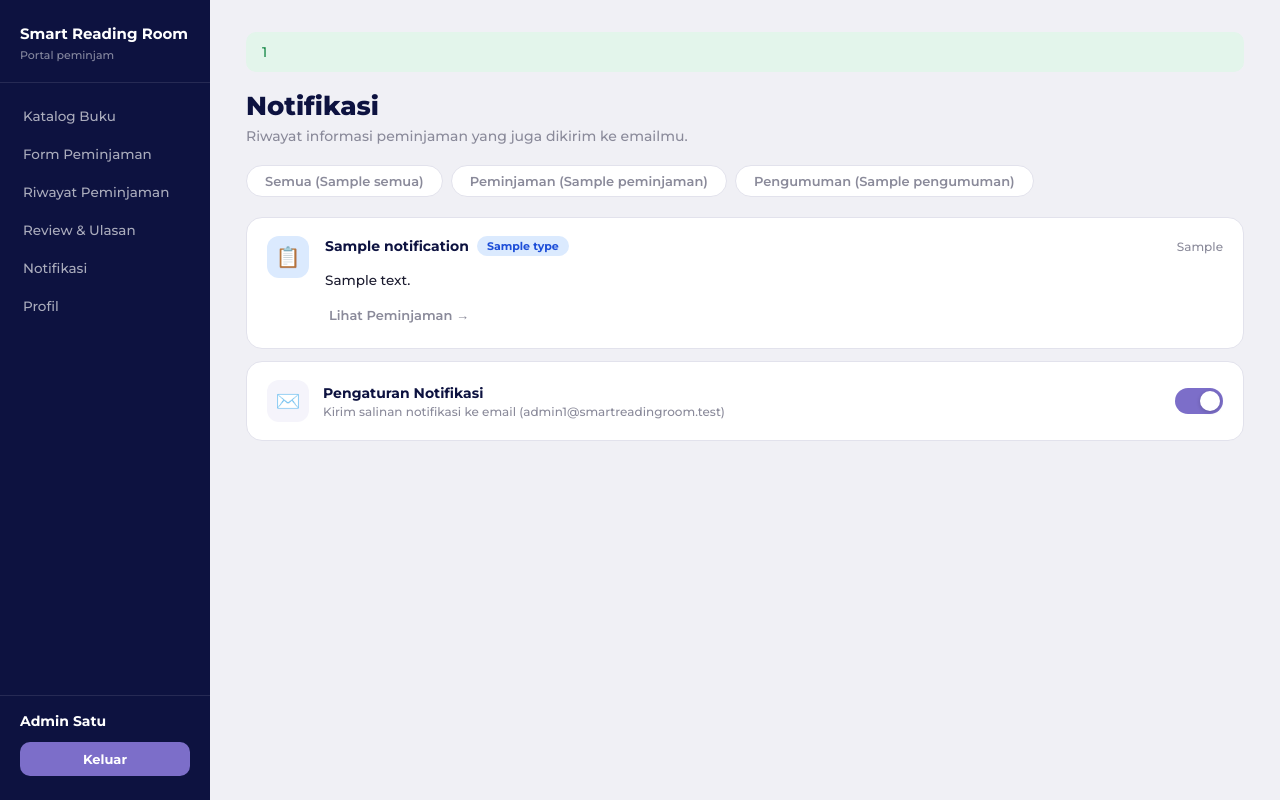
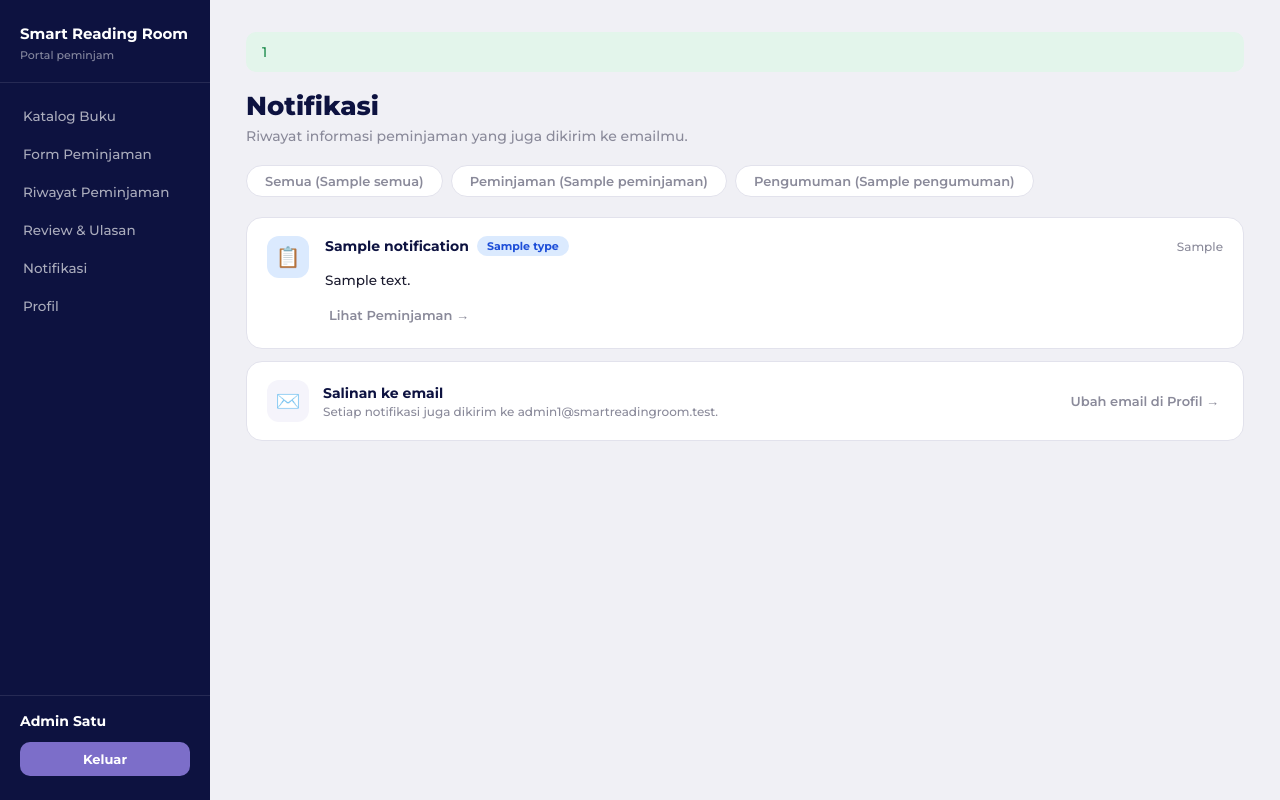
Before and after one commit to mahadrafan/smart-reading-room, a Laravel app: template resources/views/user/notifications.blade.php in a window 1280 px wide. Run offline with Laravel 12, Linux system fonts and the light colour scheme; a user stored in the database is signed in; data comes from the database, SQL or seed files in the repository; the template is opened without the code that fills it: most values are stand-ins (such as "Sample title", 1, 10 or a date in 2020).

Commit message:
Hapus elemen palsu di halaman Notifikasi
Halaman Notifikasi menampilkan kontrol yang terlihat bisa dipakai padahal
tidak ada fiturnya. Semuanya diganti dengan tampilan yang sesuai kenyataan.

Dihapus:
- Tombol "Perpanjang Sekarang" pada notifikasi Terlambat (fitur perpanjangan
  tidak ada; tombolnya hanya membuka detail peminjaman).
- Toggle "Pengaturan Notifikasi" untuk salinan email (tidak menyimpan apa pun,
  email tetap selalu dikirim), beserta CSS toggle dan .notif-aksi-btn.

Diubah:
- Notifikasi Terlambat memakai tautan "Lihat Peminjaman" seperti notifikasi
  lain; di detail peminjaman sudah ada denda berjalan dan cara membayarnya.
- Kartu bawah menjadi info "Salinan ke email": setiap notifikasi juga dikirim
  ke email akun, dengan tautan "Ubah email di Profil". Kartu bisa turun baris
  di layar sempit.
- Deretan tab (Semua/Peminjaman/Pengumuman) hanya tampil bila ada notifikasi
  Pengumuman. Tanpa pengumuman (belum ada fitur membuatnya) tab Pengumuman
  selalu kosong dan tab Semua = Peminjaman, jadi tab disembunyikan dan
  ?tab=... di alamat diabaikan. Tab muncul sendiri bila kelak ada pengumuman.

Ditambahkan:
- Test bahwa halaman notifikasi tanpa pengumuman tidak menampilkan tab,
  tombol perpanjang, maupun toggle, dan notifikasi Terlambat punya tautan ke
  detail peminjaman.

Co-Authored-By: Claude Opus 5.5 <noreply@anthropic.com>

```diff
--- a/app/Http/Controllers/NotificationController.php
+++ b/app/Http/Controllers/NotificationController.php
@@ -24,7 +24,10 @@ class NotificationController extends Controller
             'pengumuman' => $tabPengumuman(clone $milikSaya)->count(),
         ];
 
-        $tab = in_array($request->tab, ['peminjaman', 'pengumuman'], true) ? $request->tab : 'semua';
+        // tab hanya tampil bila ada pengumuman; tanpa pengumuman selalu tampilkan semua notifikasi
+        $tab = $jumlahTab['pengumuman'] > 0 && in_array($request->tab, ['peminjaman', 'pengumuman'], true)
+            ? $request->tab
+            : 'semua';
 
         $query = (clone $milikSaya)->with('loan.book')->orderByDesc('notification_id');
         if ($tab == 'peminjaman') {
--- a/public/css/user.css
+++ b/public/css/user.css
@@ -580,22 +580,15 @@ td.aksi .bahaya { color: var(--merah); }
 .notif-waktu { font-size: 12px; color: var(--abu); margin-left: auto; white-space: nowrap; padding-left: 10px; }
 .notif-pesan { font-size: 13.5px; color: var(--teks); line-height: 1.55; margin-bottom: 10px; }
 .notif-aksi { display: flex; gap: 10px; flex-wrap: wrap; align-items: center; }
-.notif-aksi-btn {
-    display: inline-flex; align-items: center; gap: 5px;
-    padding: 7px 14px; font: inherit; font-size: 13px; font-weight: 700;
-    color: #fff; background: var(--ungu); border: 0; border-radius: 8px;
-    cursor: pointer; text-decoration: none; transition: background 0.15s;
-}
-.notif-aksi-btn:hover { background: var(--ungu-gelap); }
 .notif-aksi-link {
     font-size: 13px; font-weight: 600; color: var(--abu);
     text-decoration: none; padding: 7px 4px;
 }
 .notif-aksi-link:hover { color: var(--ungu); }
 
-/* pengaturan notifikasi */
+/* info salinan notifikasi ke email */
 .notif-pengaturan {
-    display: flex; align-items: center; justify-content: space-between;
+    display: flex; align-items: center; justify-content: space-between; flex-wrap: wrap;
     padding: 18px 20px;
     background: var(--putih); border: 1px solid var(--garis);
     border-radius: 16px; gap: 16px;
@@ -607,23 +600,7 @@ td.aksi .bahaya { color: var(--merah); }
     font-size: 20px; color: var(--abu); flex-shrink: 0;
 }
 .notif-pengaturan-teks .judul { font-size: 14px; font-weight: 700; color: var(--navy); }
-.notif-pengaturan-teks .sub { font-size: 12px; color: var(--abu); margin-top: 2px; }
-/* toggle switch */
-.toggle-switch { position: relative; width: 48px; height: 26px; display: inline-block; }
-.toggle-switch input { opacity: 0; width: 0; height: 0; }
-.toggle-slider {
-    position: absolute; inset: 0; border-radius: 999px;
-    background: #c8c8d8; cursor: pointer; transition: background 0.2s;
-}
-.toggle-slider::before {
-    content: ''; position: absolute;
-    width: 20px; height: 20px; border-radius: 50%;
-    left: 3px; top: 3px;
-    background: #fff; transition: transform 0.2s;
-    box-shadow: 0 1px 4px rgba(0,0,0,0.2);
-}
-.toggle-switch input:checked + .toggle-slider { background: var(--ungu); }
-.toggle-switch input:checked + .toggle-slider::before { transform: translateX(22px); }
+.notif-pengaturan-teks .sub { font-size: 12px; color: var(--abu); margin-top: 2px; overflow-wrap: anywhere; }
 
 /* ---------- rak buku ala perpustakaan ---------- */
 .panel-rak {
--- a/resources/views/user/notifications.blade.php
+++ b/resources/views/user/notifications.blade.php
@@ -11,7 +11,10 @@
         </div>
     </div>
 
-    {{-- tab filter (angka tiap tab dihitung di controller dari semua notifikasi) --}}
+    {{-- tab filter (angka tiap tab dihitung di controller dari semua notifikasi).
+         Hanya tampil bila ada pengumuman; tanpa pengumuman, semua notifikasi adalah notifikasi peminjaman
+         sehingga tab Semua dan Peminjaman isinya sama persis. --}}
+    @if ($jumlahTab['pengumuman'] > 0)
         <div class="notif-tabs">
             <a href="{{ route('notifikasi.index') }}"
                class="notif-tab {{ $tabAktif == 'semua' ? 'aktif' : '' }}">
@@ -26,6 +29,7 @@
                 Pengumuman ({{ $jumlahTab['pengumuman'] }})
             </a>
         </div>
+    @endif
 
     {{-- daftar notifikasi --}}
     @forelse ($notifications as $notif)
@@ -68,14 +72,11 @@
                         <span class="notif-waktu">{{ $waktuLabel }}</span>
                     </div>
                     <p class="notif-pesan">{{ $notif->message }}</p>
+                    @if ($notif->loan?->book && $tipe != 'Pengumuman')
                         <div class="notif-aksi">
-                        @if ($tipe == 'Terlambat' && $notif->loan_id)
-                            <a href="{{ route('peminjaman.detail', $notif->loan_id) }}" class="notif-aksi-btn">🔄 Perpanjang Sekarang</a>
-                            <a href="{{ route('peminjaman.detail', $notif->loan_id) }}" class="notif-aksi-link">Detail Peminjaman</a>
-                        @elseif ($notif->loan?->book && $tipe != 'Pengumuman')
                             <a href="{{ route('peminjaman.detail', $notif->loan_id) }}" class="notif-aksi-link">Lihat Peminjaman →</a>
+                        </div>
                     @endif
-                    </div>
                 </div>
             </div>
         </div>
@@ -87,20 +88,15 @@
         </div>
     @endforelse
 
-    {{-- pengaturan notifikasi --}}
+    {{-- info email: setiap notifikasi selalu dikirim juga ke email akun (tidak bisa dimatikan) --}}
     <div class="notif-pengaturan">
         <div class="notif-pengaturan-kiri">
             <div class="notif-pengaturan-ikon">✉️</div>
             <div class="notif-pengaturan-teks">
-                <div class="judul">Pengaturan Notifikasi</div>
-                <div class="sub">Kirim salinan notifikasi ke email
-                    ({{ Auth::user()->email }})
+                <div class="judul">Salinan ke email</div>
+                <div class="sub">Setiap notifikasi juga dikirim ke {{ Auth::user()->email }}.</div>
             </div>
         </div>
-        </div>
-        <label class="toggle-switch">
-            <input type="checkbox" checked>
-            <span class="toggle-slider"></span>
-        </label>
+        <a href="{{ route('profil') }}" class="notif-aksi-link">Ubah email di Profil →</a>
     </div>
 @endsection
```
Also changed, not shown: tests/Feature/SmartReadingRoomTest.php (+25 -0 lines). Lines whose indentation alone changed are shown as unchanged.
